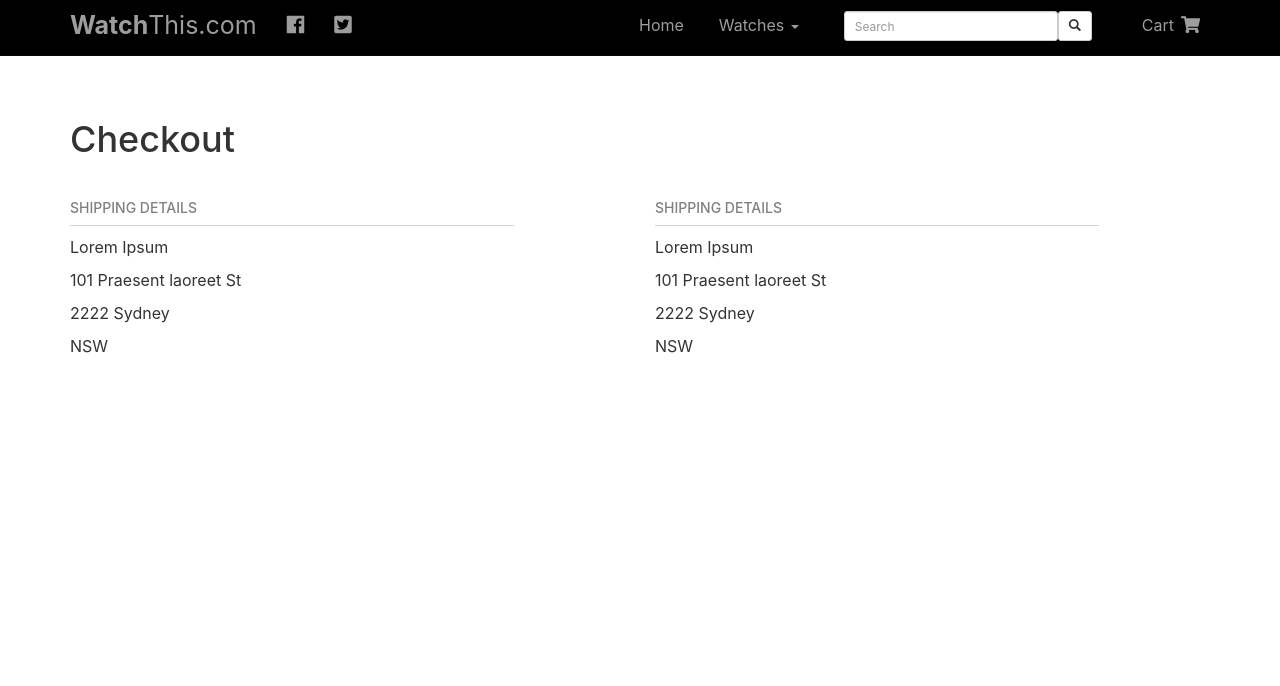
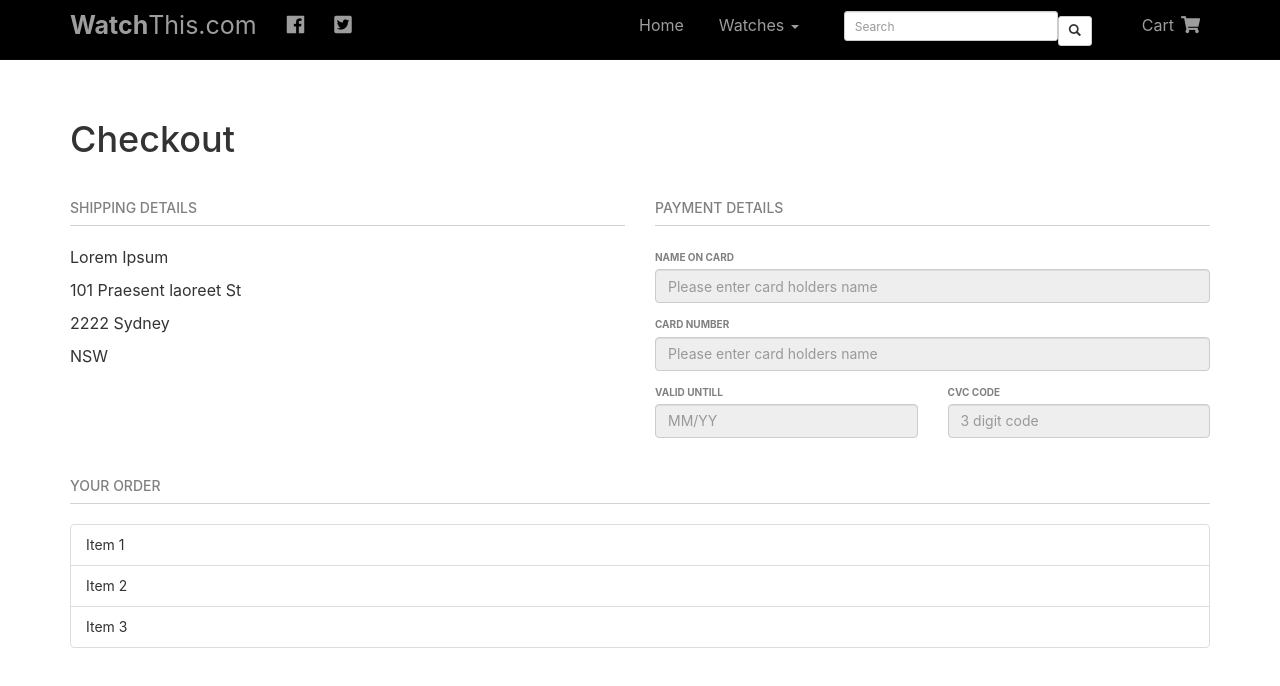
Before and after one commit to BartZAU/watchstore-react, a React (Create React App) app in the folder watchstore-react-redux/: page /checkout in a window 1280 px wide. Shown: the top 686 px of the page. Built offline with nearby package versions, Linux system fonts and the light colour scheme.

Commit message:
checkout layout almost finished

```diff
--- a/watchstore-react-redux/src/components/Checkout.css
+++ b/watchstore-react-redux/src/components/Checkout.css
@@ -9,9 +9,10 @@
 .sub-heading {
   color: #808080;
   border-bottom: 1px solid #d3d3d3;
-  width: 80%;
+  width: 100%;
   padding-top: 2rem;
   padding-bottom: 10px;
+  margin-bottom: 2rem;
 }
 
 p {
--- a/watchstore-react-redux/src/components/Checkout.js
+++ b/watchstore-react-redux/src/components/Checkout.js
@@ -2,6 +2,7 @@ import React, { Component } from "react";
 
 import "./Checkout.css";
 import NavMain from "./Nav";
+import CustomForm from "./CustomForm";
 
 import {
   Button,
@@ -11,7 +12,9 @@ import {
   Grid,
   Row,
   Col,
-  Glyphicon
+  Glyphicon,
+  ListGroup,
+  ListGroupItem
 } from "react-bootstrap";
 
 export default class Checkout extends Component {
@@ -37,14 +40,22 @@ export default class Checkout extends Component {
                   <p>NSW</p>
                 </div>
               </Col>
+
               <Col xs={12} sm={6}>
                 <div className="checkout">
-                  <h5 className="sub-heading">SHIPPING DETAILS</h5>
+                  <h5 className="sub-heading">PAYMENT DETAILS</h5>
+                  <CustomForm />
+                </div>
+              </Col>
 
-                  <p>Lorem Ipsum</p>
-                  <p>101 Praesent laoreet St</p>
-                  <p>2222 Sydney</p>
-                  <p>NSW</p>
+              <Col xs={12}>
+                <div className="checkout">
+                  <h5 className="sub-heading">YOUR ORDER</h5>
+                  <ListGroup>
+                    <ListGroupItem>Item 1</ListGroupItem>
+                    <ListGroupItem>Item 2</ListGroupItem>
+                    <ListGroupItem>Item 3</ListGroupItem>
+                  </ListGroup>
                 </div>
               </Col>
             </Row>
--- /dev/null
+++ b/watchstore-react-redux/src/components/CustomForm.css
@@ -0,0 +1,8 @@
+.control-label {
+  font-size: 10px;
+  color: #808080;
+}
+
+.form-control {
+  margin-bottom: 1rem;
+}
--- /dev/null
+++ b/watchstore-react-redux/src/components/CustomForm.js
@@ -0,0 +1,52 @@
+import React, { Component } from "react";
+import "./CustomForm.css";
+
+import {
+  ListGroup,
+  ListGroupItem,
+  FormGroup,
+  FormControl,
+  ControlLabel,
+  Row,
+  Col
+} from "react-bootstrap";
+
+export default class CustomForm extends Component {
+  render() {
+    return (
+      <form>
+        <Row>
+          <Col xs={12}>
+            <ControlLabel>NAME ON CARD</ControlLabel>
+            <FormControl
+              type="text"
+              placeholder="Please enter card holders name"
+              disabled
+            />
+          </Col>
+        </Row>
+        <Row>
+          <Col xs={12}>
+            <ControlLabel>CARD NUMBER</ControlLabel>
+            <FormControl
+              type="text"
+              placeholder="Please enter card holders name"
+              disabled
+            />
+          </Col>
+        </Row>
+
+        <Row>
+          <Col xs={6}>
+            <ControlLabel>VALID UNTILL</ControlLabel>
+            <FormControl type="text" placeholder="MM/YY" disabled />
+          </Col>
+          <Col xs={6}>
+            <ControlLabel>CVC CODE</ControlLabel>
+            <FormControl type="text" placeholder="3 digit code" disabled />
+          </Col>
+        </Row>
+      </form>
+    );
+  }
+}
```
